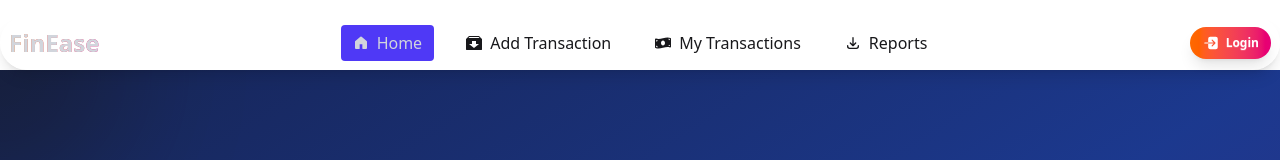
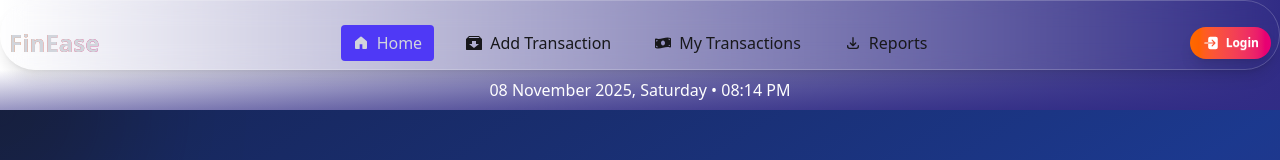
Before and after one commit to nihal0567/assignment-for-client-side, a React (Vite) app: page / in a window 1280 px wide. Shown: the top 160 px of the page. Built offline with nearby package versions, Linux system fonts and the light colour scheme; no server answers.

Commit message:
added background for head section & update date in website

```diff
--- a/src/components/Navbar.jsx
+++ b/src/components/Navbar.jsx
@@ -7,6 +7,7 @@ import { HiOutlineDownload } from 'react-icons/hi';
 import { FaMoneyBillWave, FaThemeisle, FaUser } from 'react-icons/fa';
 import { GoHomeFill } from 'react-icons/go';
 import { ImBoxAdd } from 'react-icons/im';
+import { format } from 'date-fns';
 
 const Navbar = () => {
     const { user, logOut } = useContext(AuthContext);
@@ -34,7 +35,8 @@ const Navbar = () => {
     );
 
     return (
-        <div className="navbar py-0 min-h-0 z-50 shadow-lg rounded-full glass-card max-w-7xl mx-auto mt-4 border border-white/20 backdrop-blur-md">
+        <div className='bg-gradient-to-r to-indigo-900'>
+            <div className="navbar py-0 min-h-0 z-50 shadow-lg rounded-full glass-card max-w-7xl mx-auto pt-4 border border-white/20 backdrop-blur-md">
                 {/* Left - Logo + Mobile Menu */}
                 <div className="navbar-start">
                     {/* Mobile Hamburger */}
@@ -50,7 +52,7 @@ const Navbar = () => {
                     </div>
 
                     {/* Logo */}
-                <NavLink to="/" className="flex items-center gap-2 text-2xl font-bold bg-gradient-to-r from-orange-500 to-pink-600 bg-clip-text text-transparent">
+                    <NavLink to="/" className="flex items-center gap-2 text-2xl text-gray-800  font-bold bg-gradient-to-r from-orange-500 to-pink-600 bg-clip-text text-transparent">
                         FinEase
                     </NavLink>
 
@@ -128,6 +130,10 @@ const Navbar = () => {
                     )}
                 </div>
             </div>
+            <div className='text-center bg-gradient-to-br py-2 to-indigo-900 text-white'>
+                {format(new Date(), 'dd MMMM yyyy, EEEE • hh:mm a',)}
+            </div>
+        </div>
     );
 };
 
```
Lines whose indentation alone changed are shown as unchanged.
